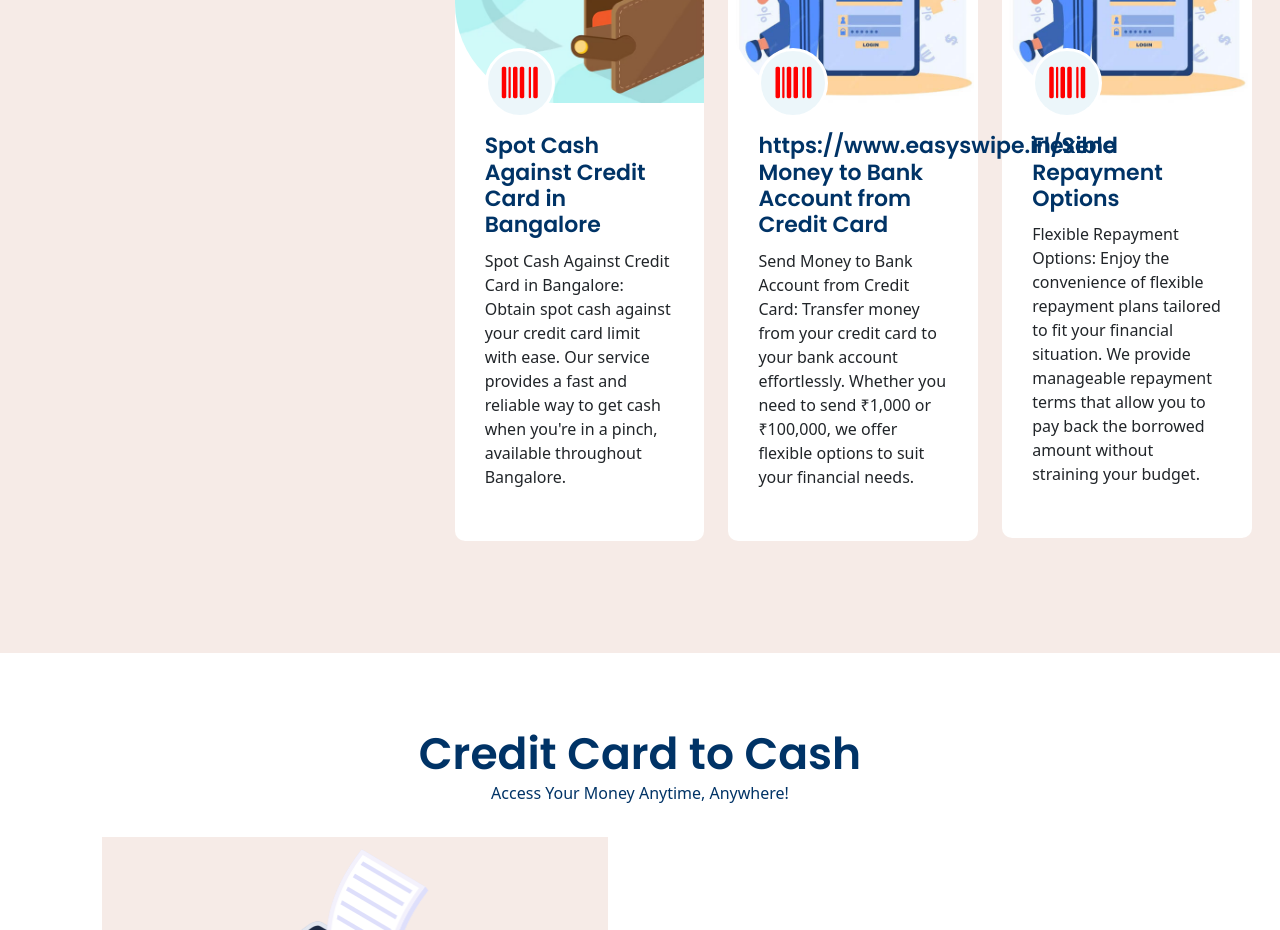
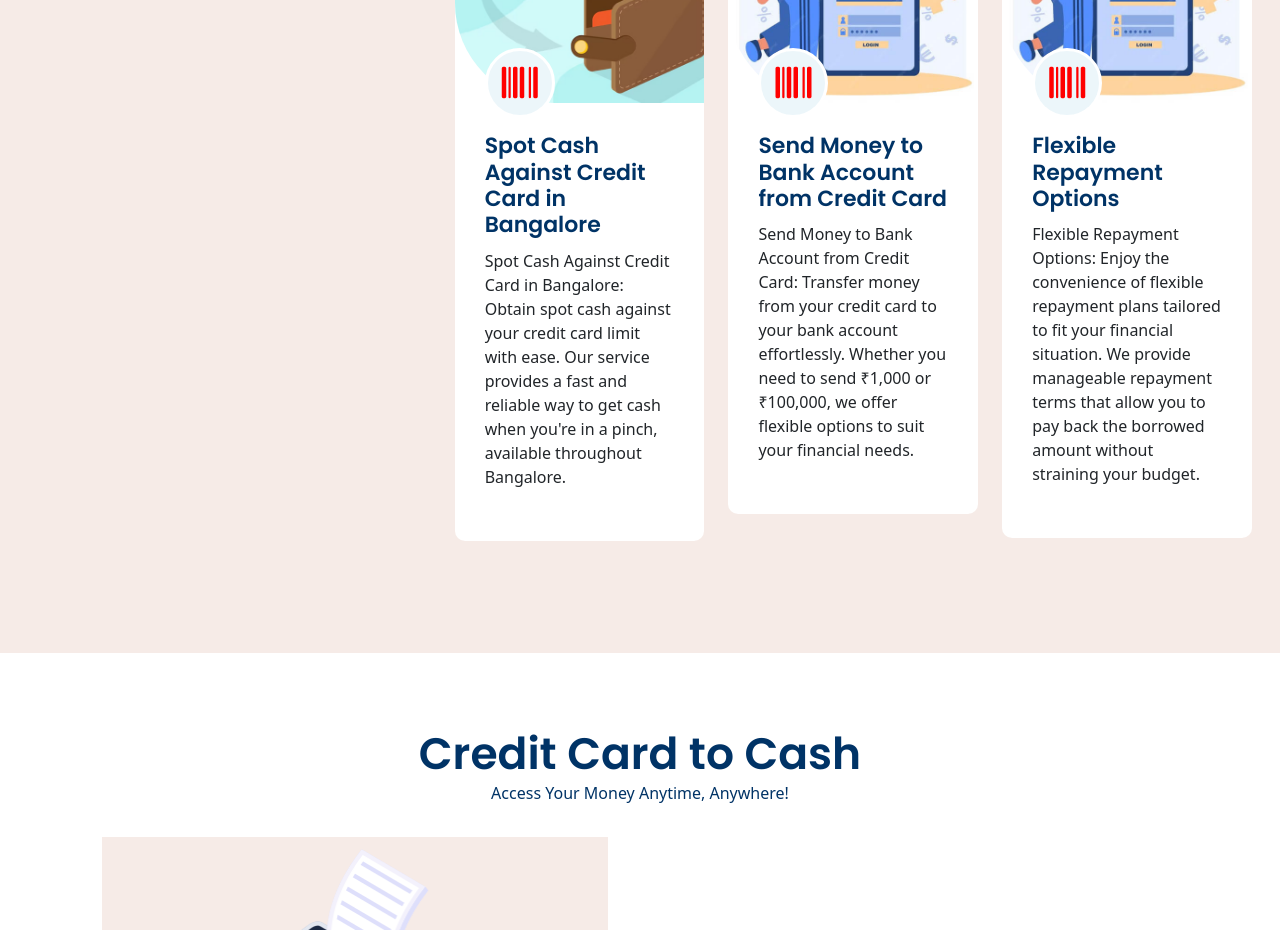
Before and after one commit to lokeshim/easy-swipe, a Next.js app: page /service in a window 1280 px wide. Shown: the part 2180-3110 px from the top of the page. Built offline with nearby package versions, Linux system fonts and the light colour scheme.

Commit message:
fix minor issue

```diff
--- a/pages/service.js
+++ b/pages/service.js
@@ -92,8 +92,8 @@ export default function Service() {
                                     },
                                     {
                                     src: '/img/Send-Money-to-Bank-Account-from-Credit.jpg',
-                                    title:`${baseURL}Send Money to Bank Account from Credit Card`,
-                                    link:'send-money-to-bank-account-from-credit-card',
+                                    title:'Send Money to Bank Account from Credit Card',
+                                    link:`${baseURL}send-money-to-bank-account-from-credit-card`,
                                     text: 'Send Money to Bank Account from Credit Card: Transfer money from your credit card to your bank account effortlessly. Whether you need to send ₹1,000 or ₹100,000, we offer flexible options to suit your financial needs.',
                                     },
                                     {
```
